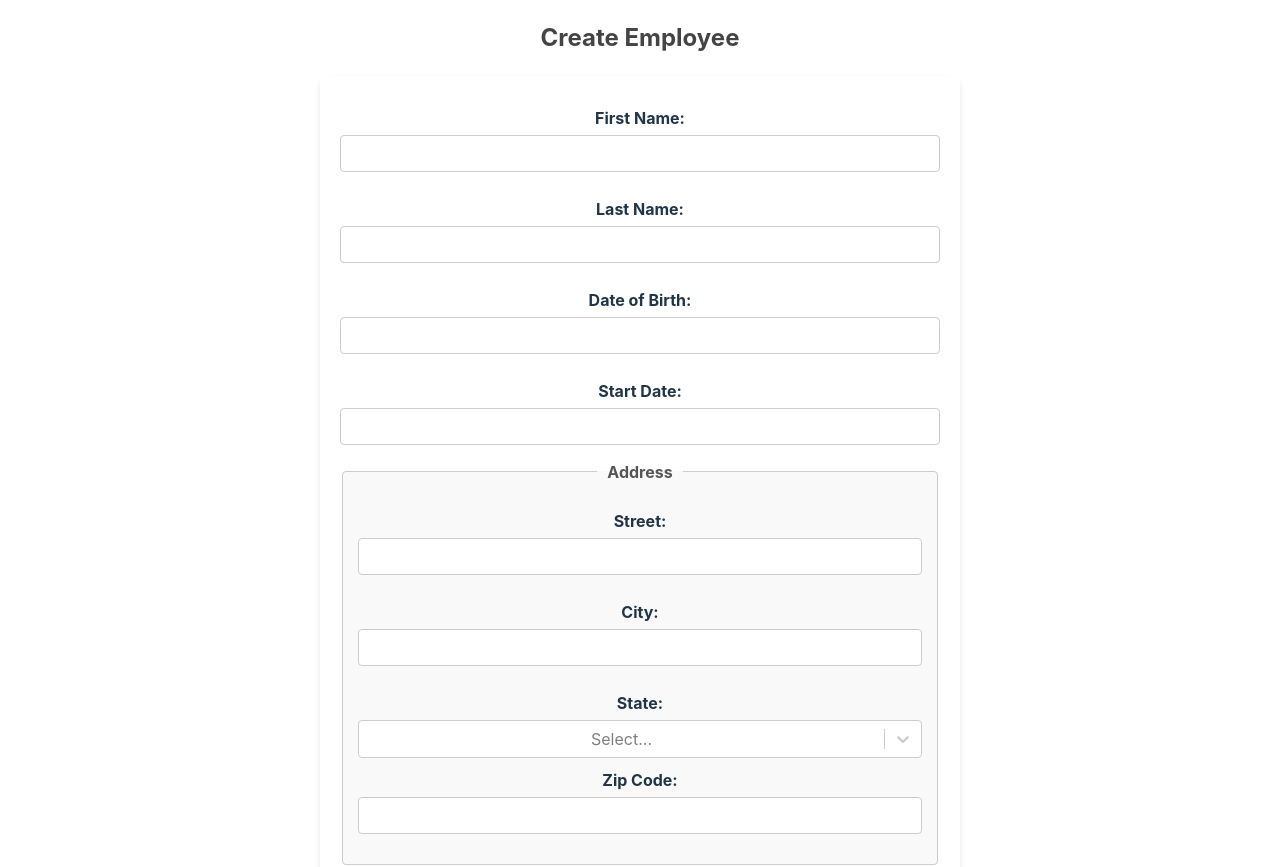
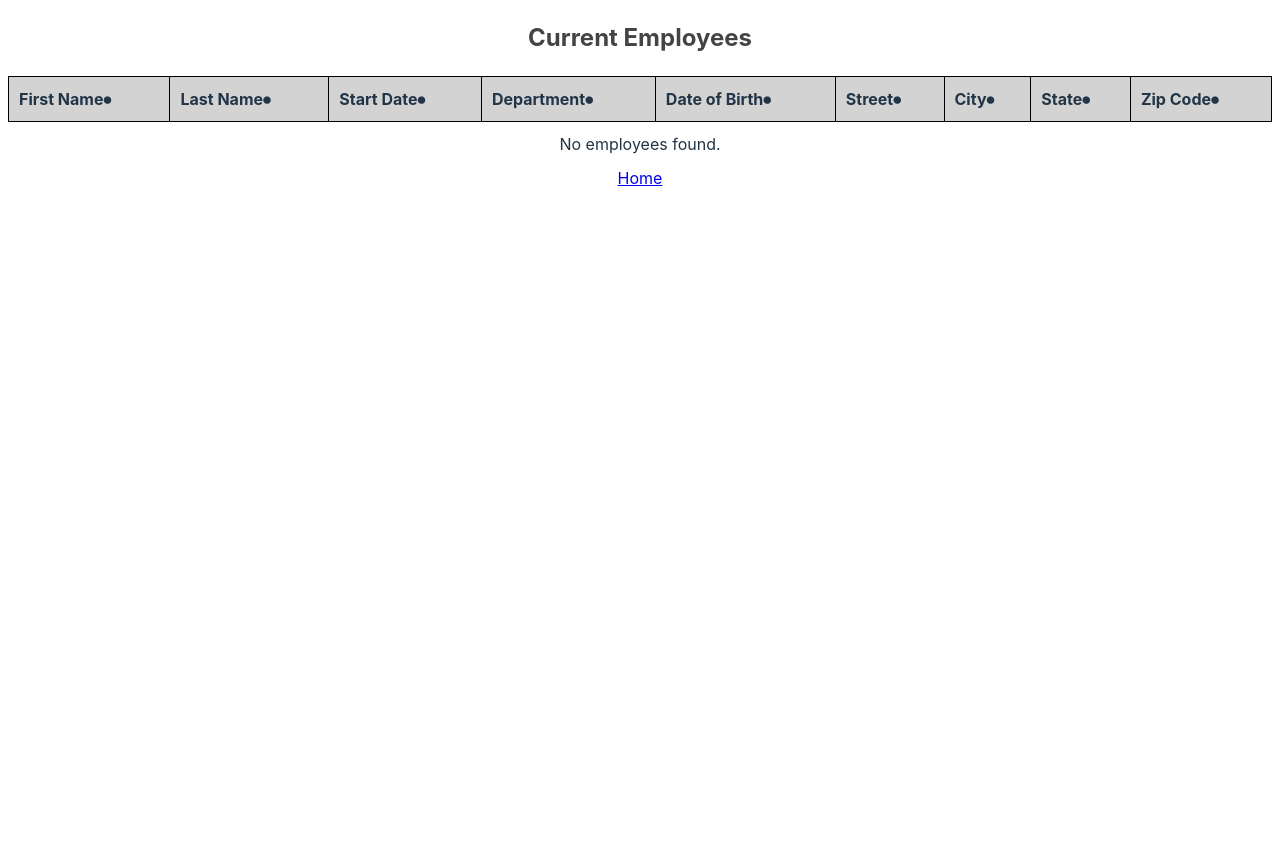
Before and after one commit to samiNedjai/hrnet-react, a React (Vite) app: page /employee-list in a window 1280 px wide. Shown: the top 867 px of the page. After the commit the page ends 800 px from the top, so only its background shows below. Built offline with nearby package versions, Linux system fonts and the light colour scheme.

Commit message:
Ajout du composant DataTable et intégration avec Redux pour afficher la liste des employés

```diff
--- a/package.json
+++ b/package.json
@@ -13,10 +13,12 @@
     "@fortawesome/free-solid-svg-icons": "^6.7.2",
     "@fortawesome/react-fontawesome": "^0.2.2",
     "@reduxjs/toolkit": "^2.5.1",
+    "@tanstack/react-table": "^8.21.2",
     "react": "^19.0.0",
     "react-datepicker": "^8.0.0",
     "react-dom": "^19.0.0",
     "react-redux": "^9.2.0",
+    "react-router-dom": "^7.1.5",
     "react-select": "^5.10.0"
   },
   "devDependencies": {
--- a/src/App.css
+++ b/src/App.css
@@ -1,5 +1,5 @@
 #root {
-  max-width: 1440px;
+  /* max-width: 1440px; */
   margin: 0 ;
   padding: 0;
   text-align: center;
--- a/src/App.jsx
+++ b/src/App.jsx
@@ -1,15 +1,19 @@
+import { BrowserRouter as Router, Route, Routes } from "react-router-dom";
+import CreateEmployee from './pages/CreateEmployee';
+import EmployeeList from './pages/EmployeeList'
+import './App.css'
 
-
-import './App.css'
-import CreateEmployee from './pages/CreateEmployee'
 
 function App() {
 
   return (
-
-    <CreateEmployee/>
-
-  )
+    <Router>
+      <Routes>
+        <Route path="/" element={<CreateEmployee />} />
+        <Route path="/employee-list" element= {<EmployeeList/>}/>
+      </Routes>
+    </Router>
+  );
 }
 
 export default App
--- /dev/null
+++ b/src/components/DataTable.jsx
@@ -0,0 +1,61 @@
+import React from 'react'
+import { flexRender } from "@tanstack/react-table";
+import "../styles/dataTable.css"
+
+
+
+export default function DataTable({table}) {
+
+    const formatDate = (date) => {
+        const dateObj = new Date(date);
+        return dateObj.toLocaleDateString("fr-CA"); // Format : 2025-02-17
+      };
+    return (
+        <div className="table-container">
+          {/* Tableau */}
+          <table className="employee-table">
+            <thead>
+              {table.getHeaderGroups().map((headerGroup) => (
+                <tr key={headerGroup.id}>
+                  {headerGroup.headers.map((header) => (
+                    <th
+                      key={header.id}
+                      onClick={header.column.getToggleSortingHandler()}
+                    >
+                      {flexRender(header.column.columnDef.header, header.getContext())}
+                      {header.column.getCanSort() && (
+                        <span className="sort-icon">
+                          {header.column.getIsSorted() === "asc" ? "🔼" : ""}
+                          {header.column.getIsSorted() === "desc" ? "🔽" : ""}
+                          {header.column.getIsSorted() === false ? "⏺" : ""}
+                        </span>
+                      )}
+                    </th>
+                  ))}
+                </tr>
+              ))}
+            </thead>
+            <tbody>
+              {table.getRowModel().rows.length > 0 ? (
+                table.getRowModel().rows.map((row) => (
+                  <tr key={row.id}>
+                    {row.getVisibleCells().map((cell) => (
+                      <td key={cell.id}>
+                      {/* Format date seulement si la colonne est de type date */}
+                      {cell.column.id === "startDate" || cell.column.id === "dateOfBirth"
+                        ? formatDate(cell.getValue())
+                        : flexRender(cell.column.columnDef.cell, cell.getContext())}
+                    </td>
+                    ))}
+                  </tr>
+                ))
+              ) : (
+                <tr>
+                  <td colSpan={table.getAllColumns().length} className="no-data">No employees found.</td>
+                </tr>
+              )}
+            </tbody>
+          </table>
+        </div>
+      );
+    };
--- a/src/pages/CreateEmployee.jsx
+++ b/src/pages/CreateEmployee.jsx
@@ -1,4 +1,5 @@
 import  { useState } from "react";
+import { Link } from "react-router-dom";
 import CustomDatePicker from "../components/DatePicker";
 import { FontAwesomeIcon } from "@fortawesome/react-fontawesome";
 import { faHome } from "@fortawesome/free-solid-svg-icons";
@@ -66,6 +67,7 @@ export default function CreateEmployee() {
     return (
         <div className="container">
           <h2>Create Employee</h2>
+          <Link to="/employee-list">View Current Employees</Link>
           <form onSubmit={handleSubmit}>
             <label>First Name:</label>
             <input type="text" value={firstName} onChange={(e) => setFirstName(e.target.value)} />
--- a/src/pages/EmployeeList.jsx
+++ b/src/pages/EmployeeList.jsx
@@ -0,0 +1,46 @@
+import React , {useState}  from 'react'
+import { useSelector } from "react-redux";
+import { Link } from "react-router-dom";
+import {
+    useReactTable,
+    getCoreRowModel,
+
+  } from "@tanstack/react-table";
+  import DataTable from "../components/DataTable";
+export default function EmployeeList() {
+
+     // Récupérer les employés depuis le store Redux
+  const employees = useSelector((state) => state.employee.employees);
+
+   // Colonnes pour le tableau de données
+   const columns = React.useMemo(
+    () => [
+      { id: "firstName", accessorKey: "firstName", header: "First Name" },
+      { id: "lastName", accessorKey: "lastName", header: "Last Name" },
+      { id: "startDate", accessorKey: "startDate", header: "Start Date" },
+      { id: "department", accessorKey: "department", header: "Department" },
+      { id: "dateOfBirth", accessorKey: "dateOfBirth", header: "Date of Birth" },
+      { id: "street", accessorKey: "address.street", header: "Street" },
+      { id: "city", accessorKey: "address.city", header: "City" },
+      { id: "state", accessorKey: "address.state", header: "State" },
+      { id: "zipCode", accessorKey: "address.zipCode", header: "Zip Code" },
+    ],
+    []
+  );
+
+  const table = useReactTable({
+    data: employees,
+    columns,
+    getCoreRowModel: getCoreRowModel(),
+  });
+
+  return (
+    <div>
+      <h2>Current Employees</h2>
+
+      {/* Affichage du tableau sans recherche et pagination */}
+      <DataTable table={table} />
+      <Link to="/">Home</Link>
+    </div>
+  );
+}
--- /dev/null
+++ b/src/styles/dataTable.css
@@ -0,0 +1,24 @@
+.table-container {
+    max-width: 100%;
+    margin: 0 auto;
+  }
+  .employee-table {
+    width: 100%;
+    border-collapse: collapse;
+  }
+  .employee-table th {
+    border: 1px solid black;
+    background: lightgray;
+    text-align: left;
+    padding: 10px;
+  }
+
+  .employee-table td {
+    padding: 10px;
+    border-bottom: none;
+  }
+
+  .no-data {
+    text-align: center;
+    padding: 10px;
+  }
```
Also changed, not shown: 1 other file (tests, documents, lock files or other folders).
